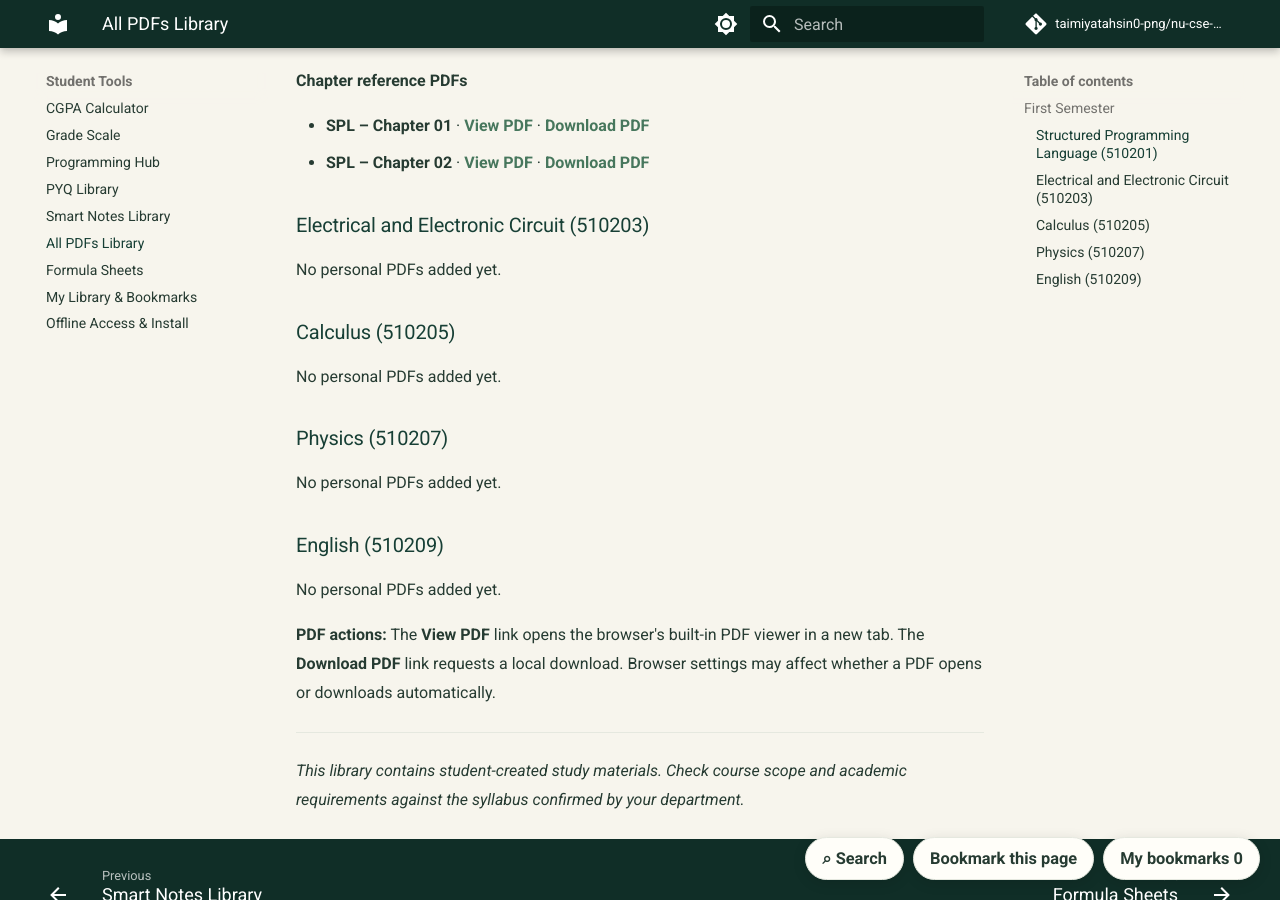
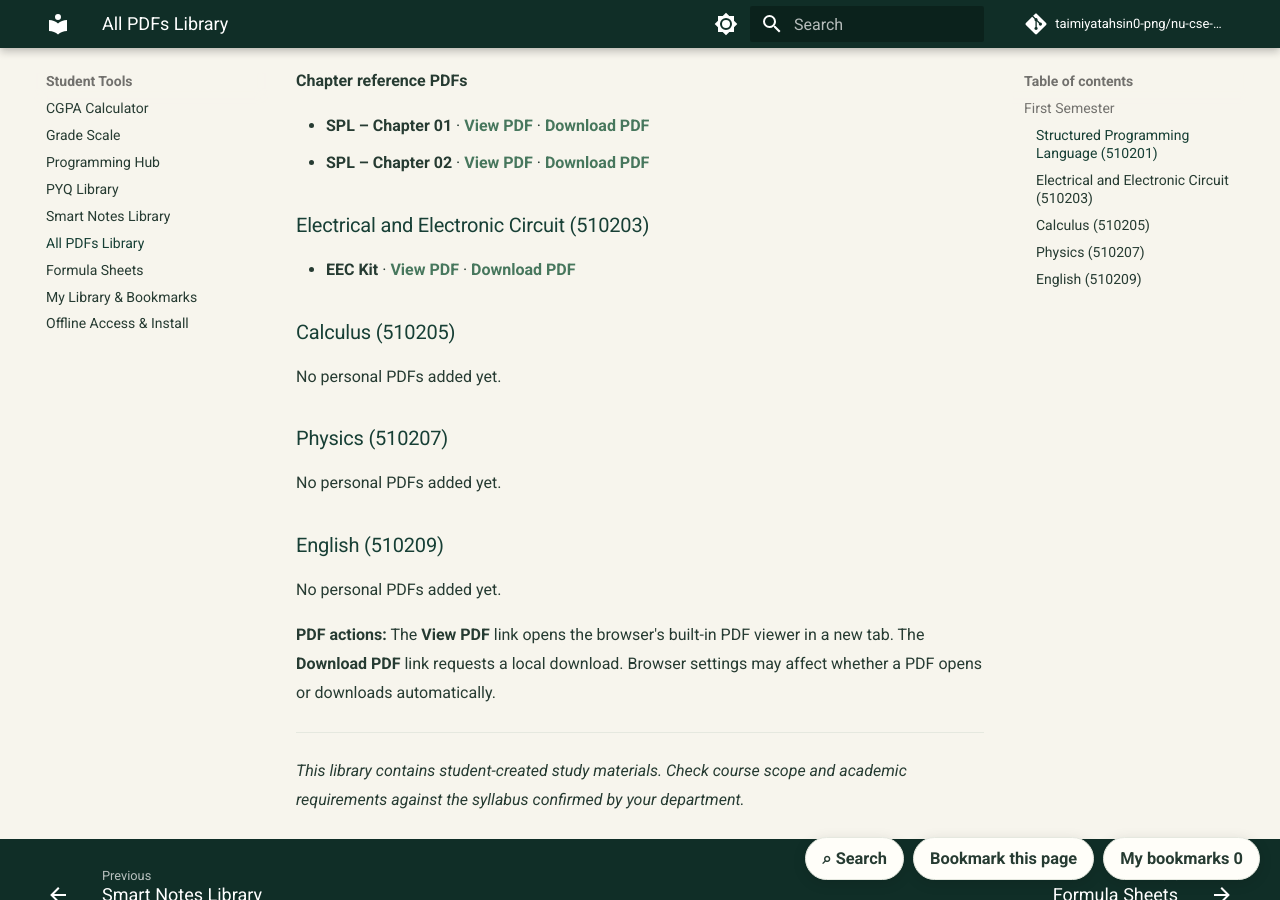
Before and after one commit to taimiyatahsin0-png/nu-cse-notes-store, an MkDocs documentation site: the page built from docs/tools/pdf-library.md, in a window 1280 px wide and 900 px high, scrolled down 1064 px. Built offline with MkDocs 1.6.1 and Material for MkDocs 9.7.7, drawn with Linux system fonts in a browser that asks for light colours; comment, search, counter and statistics services are not loaded.

Commit message:
Add EEC Kit PDF to central library

```diff
--- a/docs/tools/pdf-library.md
+++ b/docs/tools/pdf-library.md
@@ -35,7 +35,7 @@ A central collection of PDF notes created and added for the NU CSE Notes Store.
 - **SPL – Chapter 02** · [View PDF](../subjects/spl/SPL-Chapter-02.pdf){ target=_blank } · [Download PDF](../subjects/spl/SPL-Chapter-02.pdf){ download="SPL-Chapter-02.pdf" }
 ### Electrical and Electronic Circuit (510203)
 
-No personal PDFs added yet.
+- **EEC Kit** · [View PDF](../pdfs/semester-1/eec/EEC-Kit-GitHub.pdf){ target=_blank } · [Download PDF](../pdfs/semester-1/eec/EEC-Kit-GitHub.pdf){ download="EEC-Kit-GitHub.pdf" }
 
 ### Calculus (510205)
 
```
